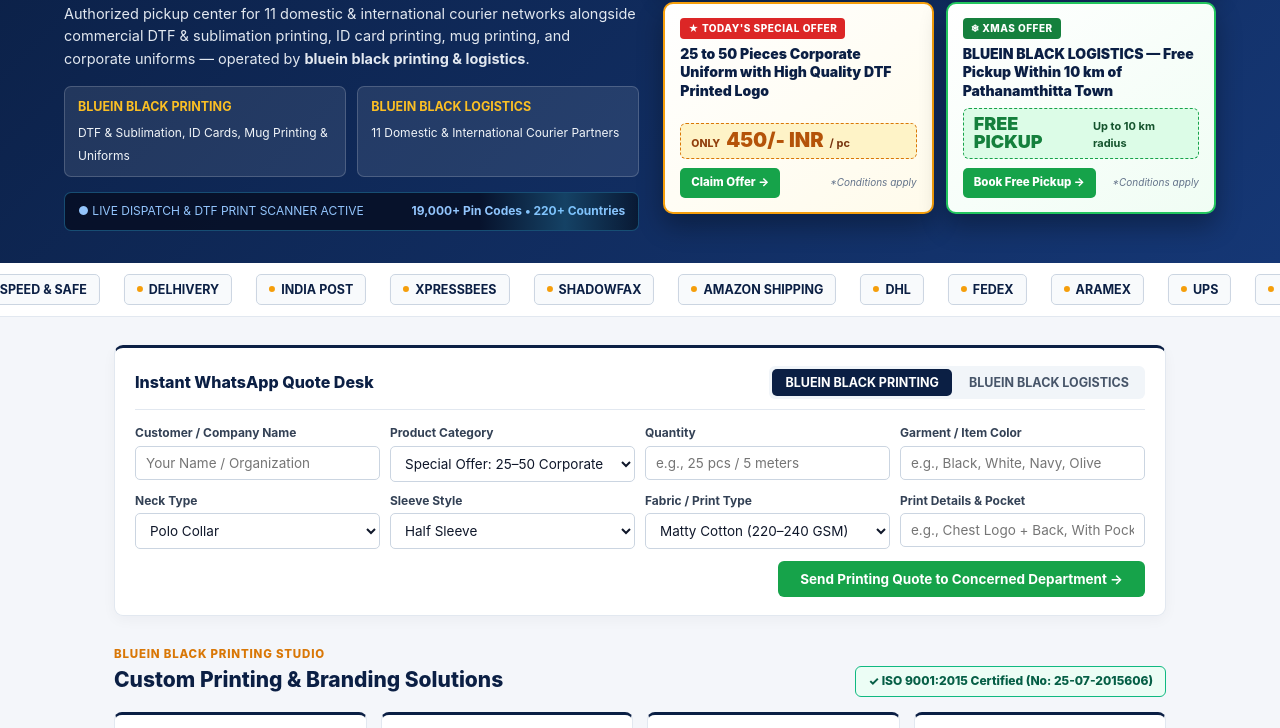
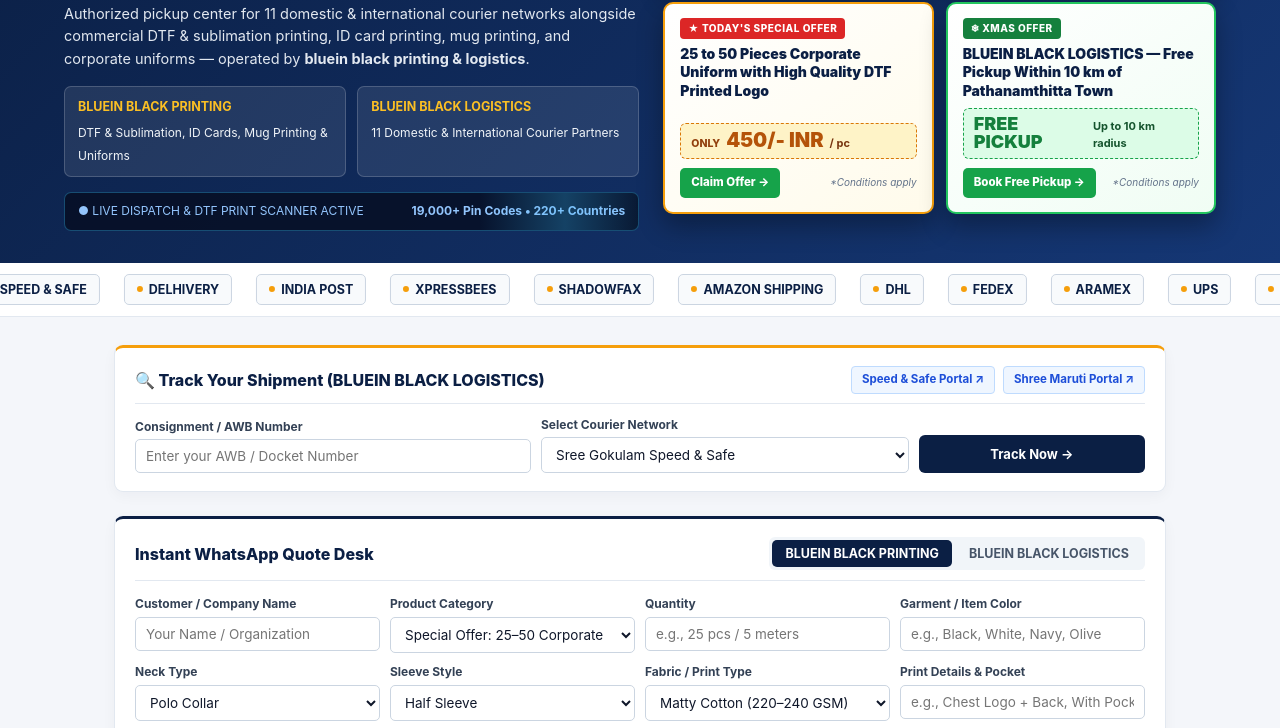
Before and after one commit to blueinblack2025-svg/blueinblack2025, a plain HTML site: page index.html in a window 1280 px wide. Shown: the part 294-1022 px from the top of the page. Drawn offline with Linux system fonts and the light colour scheme.

Commit message:
Add files via upload

```diff
--- a/index.html
+++ b/index.html
@@ -4,7 +4,7 @@
   <meta charset="UTF-8" />
   <meta name="viewport" content="width=device-width, initial-scale=1.0" />
   <title>BB HOLDING | bluein black printing &amp; logistics — ISO 9001:2015 Certified</title>
-  <meta name="description" content="BB HOLDING in Pathanamthitta — bluein black printing &amp; logistics. ISO 9001:2015 Certified (No: 25-07-2015606). DTF & Sublimation Print, ID Card Printing, Mug Printing, Corporate Uniforms @ 450/- INR, XMAS Free Pickup Offer, and 11 Courier Partners." />
+  <meta name="description" content="BB HOLDING in Pathanamthitta — bluein black printing &amp; logistics. ISO 9001:2015 Certified (No: 25-07-2015606). Track Sree Gokulam Speed &amp; Safe and Shree Maruti shipments, DTF &amp; Sublimation Print, Corporate Uniforms @ 450/- INR." />
   <style>
     :root {
       --navy: #0b1f44;
@@ -124,7 +124,7 @@
     .nav-links {
       display: flex;
       align-items: center;
-      gap: 20px;
+      gap: 18px;
       font-size: 14px;
       font-weight: 600;
       color: #334155;
@@ -148,6 +148,8 @@
       align-items: center;
       gap: 5px;
       transition: 0.15s;
+      cursor: pointer;
+      border: none;
     }
 
     .btn-top-navy {
@@ -566,6 +568,70 @@
       font-weight: 800;
       padding: 5px 12px;
       border-radius: 6px;
+    }
+
+    /* 1-Stop Courier Tracking Card (Speed & Safe + Shree Maruti) */
+    .track-box {
+      background: var(--bg-white);
+      border: 1px solid var(--border);
+      border-top: 3px solid var(--gold-bright);
+      border-radius: 9px;
+      padding: 18px 20px;
+      margin-bottom: 24px;
+      box-shadow: 0 4px 14px rgba(15, 23, 42, 0.04);
+    }
+
+    .track-header {
+      display: flex;
+      flex-wrap: wrap;
+      justify-content: space-between;
+      align-items: center;
+      gap: 10px;
+      margin-bottom: 12px;
+      padding-bottom: 9px;
+      border-bottom: 1px solid var(--border);
+    }
+
+    .track-header h3 {
+      font-size: 16px;
+      font-weight: 800;
+      color: var(--navy);
+    }
+
+    .track-direct-links {
+      display: flex;
+      flex-wrap: wrap;
+      gap: 8px;
+    }
+
+    .track-mini-link {
+      font-size: 11.5px;
+      font-weight: 700;
+      padding: 4px 10px;
+      border-radius: 4px;
+      background: #eff6ff;
+      color: #1d4ed8;
+      border: 1px solid #bfdbfe;
+      transition: 0.15s;
+    }
+
+    .track-mini-link:hover {
+      background: #dbeafe;
+    }
+
+    .track-grid {
+      display: grid;
+      grid-template-columns: 1.4fr 1.3fr 0.8fr;
+      gap: 10px;
+      align-items: end;
+    }
+
+    .track-status-msg {
+      margin-top: 8px;
+      font-size: 12px;
+      font-weight: 700;
+      color: #15803d;
+      display: none;
     }
 
     /* Compact Quote Section */
@@ -1009,6 +1075,9 @@
       }
       .q-grid-compact {
         grid-template-columns: repeat(2, 1fr);
+      }
+      .track-grid {
+        grid-template-columns: 1fr;
       }
       .nav-links {
         display: none;
@@ -1052,7 +1121,7 @@
     </a>
 
     <nav class="nav-links">
-      <a href="#special-offers">Special Offers</a>
+      <a href="#track-parcel">Track Parcel</a>
       <a href="#quick-quote">Quick Quote</a>
       <a href="#divisions">Our Divisions</a>
       <a href="#happy-clients">Happy Clients</a>
@@ -1193,6 +1262,37 @@
   <!-- Main Content Wrapper -->
   <div class="wrapper">
 
+    <!-- Linked Courier Tracking Hub (Sree Gokulam Speed & Safe + Shree Maruti) -->
+    <div class="track-box" id="track-parcel">
+      <div class="track-header">
+        <h3>&#128269; Track Your Shipment (BLUEIN BLACK LOGISTICS)</h3>
+        <div class="track-direct-links">
+          <a href="https://www.gokulamspeedandsafe.com/speedandsafe-tracking/" target="_blank" rel="noopener" class="track-mini-link">Speed &amp; Safe Portal &nearr;</a>
+          <a href="https://shreemaruti.com/track-shipment/" target="_blank" rel="noopener" class="track-mini-link">Shree Maruti Portal &nearr;</a>
+        </div>
+      </div>
+
+      <div class="track-grid">
+        <div class="q-field">
+          <label for="awbInput">Consignment / AWB Number</label>
+          <input type="text" id="awbInput" placeholder="Enter your AWB / Docket Number" />
+        </div>
+        <div class="q-field">
+          <label for="courierSelect">Select Courier Network</label>
+          <select id="courierSelect">
+            <option value="speedandsafe">Sree Gokulam Speed &amp; Safe</option>
+            <option value="shreemaruti">Shree Maruti Courier</option>
+          </select>
+        </div>
+        <div>
+          <button type="button" onclick="launchCourierTracking()" class="btn-top btn-top-navy" style="width: 100%; justify-content: center; height: 38px;">
+            Track Now &rarr;
+          </button>
+        </div>
+      </div>
+      <div class="track-status-msg" id="trackStatusMsg"></div>
+    </div>
+
     <!-- Compact Quick Quote Desk -->
     <div class="quote-section-box" id="quick-quote">
       <div class="quote-header-bar">
@@ -1675,6 +1775,36 @@
   </footer>
 
   <script>
+    function launchCourierTracking() {
+      const awb = document.getElementById("awbInput").value.trim();
+      const partner = document.getElementById("courierSelect").value;
+      const statusEl = document.getElementById("trackStatusMsg");
+
+      const urls = {
+        speedandsafe: "https://www.gokulamspeedandsafe.com/speedandsafe-tracking/",
+        shreemaruti: "https://shreemaruti.com/track-shipment/"
+      };
+
+      const names = {
+        speedandsafe: "Sree Gokulam Speed & Safe",
+        shreemaruti: "Shree Maruti Courier"
+      };
+
+      if (awb && navigator.clipboard) {
+        navigator.clipboard.writeText(awb).catch(() => {});
+        statusEl.style.display = "block";
+        statusEl.textContent = `✓ AWB "${awb}" copied! Paste it in the ${names[partner]} tracking box now opening...`;
+      } else if (awb) {
+        statusEl.style.display = "block";
+        statusEl.textContent = `Opening ${names[partner]} tracking portal for AWB: ${awb}...`;
+      } else {
+        statusEl.style.display = "block";
+        statusEl.textContent = `Opening ${names[partner]} official tracking portal...`;
+      }
+
+      window.open(urls[partner], "_blank", "noopener");
+    }
+
     function setDeskTab(mode) {
       const prtBox = document.getElementById("boxPrt");
       const logBox = document.getElementById("boxLog");
```
